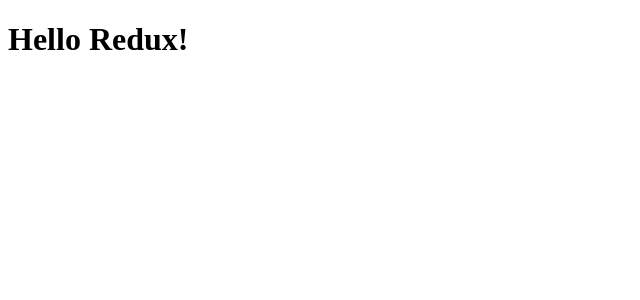
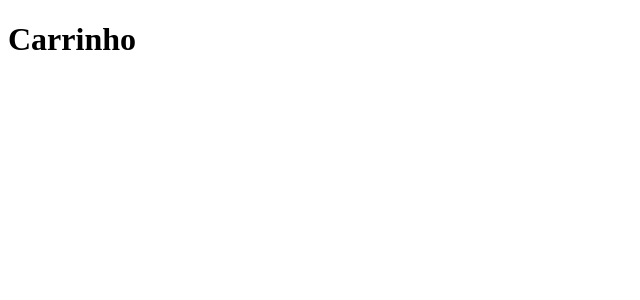
Before and after one commit to PauloFRPDev/rocketshoes, a React (Create React App) app: page /cart in a window 1280 px wide. Shown: the top 300 px of the page, without its empty margins (0-640 px from the left). Built offline with nearby package versions, Linux system fonts and the light colour scheme.

Commit message:
Routes configured

```diff
--- a/package.json
+++ b/package.json
@@ -8,6 +8,7 @@
     "@testing-library/user-event": "^7.1.2",
     "react": "^16.13.0",
     "react-dom": "^16.13.0",
+    "react-router-dom": "^5.1.2",
     "react-scripts": "3.4.0"
   },
   "scripts": {
@@ -32,7 +33,6 @@
     ]
   },
   "devDependencies": {
-    "babel-eslint": "^10.1.0",
     "eslint": "^6.8.0",
     "eslint-config-airbnb": "^18.0.1",
     "eslint-config-prettier": "^6.10.0",
--- a/src/App.js
+++ b/src/App.js
@@ -1,10 +1,14 @@
 import React from 'react';
+import { BrowserRouter } from 'react-router-dom';
+
+import Routes from './routes';
 
 function App() {
   return (
-    <div className="App">
-      <h1>Hello Redux!</h1>
-    </div>
+    <BrowserRouter>
+      {/* <Header /> */}
+      <Routes />
+    </BrowserRouter>
   );
 }
 
--- /dev/null
+++ b/src/pages/Cart/index.js
@@ -0,0 +1,7 @@
+import React from 'react';
+
+// import { Container } from './styles';
+
+export default function Cart() {
+  return <h1>Carrinho</h1>;
+}
--- /dev/null
+++ b/src/pages/Home/index.js
@@ -0,0 +1,7 @@
+import React from 'react';
+
+// import { Container } from './styles';
+
+export default function Home() {
+  return <div />;
+}
--- /dev/null
+++ b/src/routes.js
@@ -0,0 +1,14 @@
+import React from 'react';
+import { Switch, Route } from 'react-router-dom';
+
+import Home from './pages/Home';
+import Cart from './pages/Cart';
+
+export default function Routes() {
+  return (
+    <Switch>
+      <Route path="/" exact component={Home} />
+      <Route path="/cart" component={Cart} />
+    </Switch>
+  );
+}
```
Also changed, not shown: 1 other file (tests, documents, lock files or other folders).
